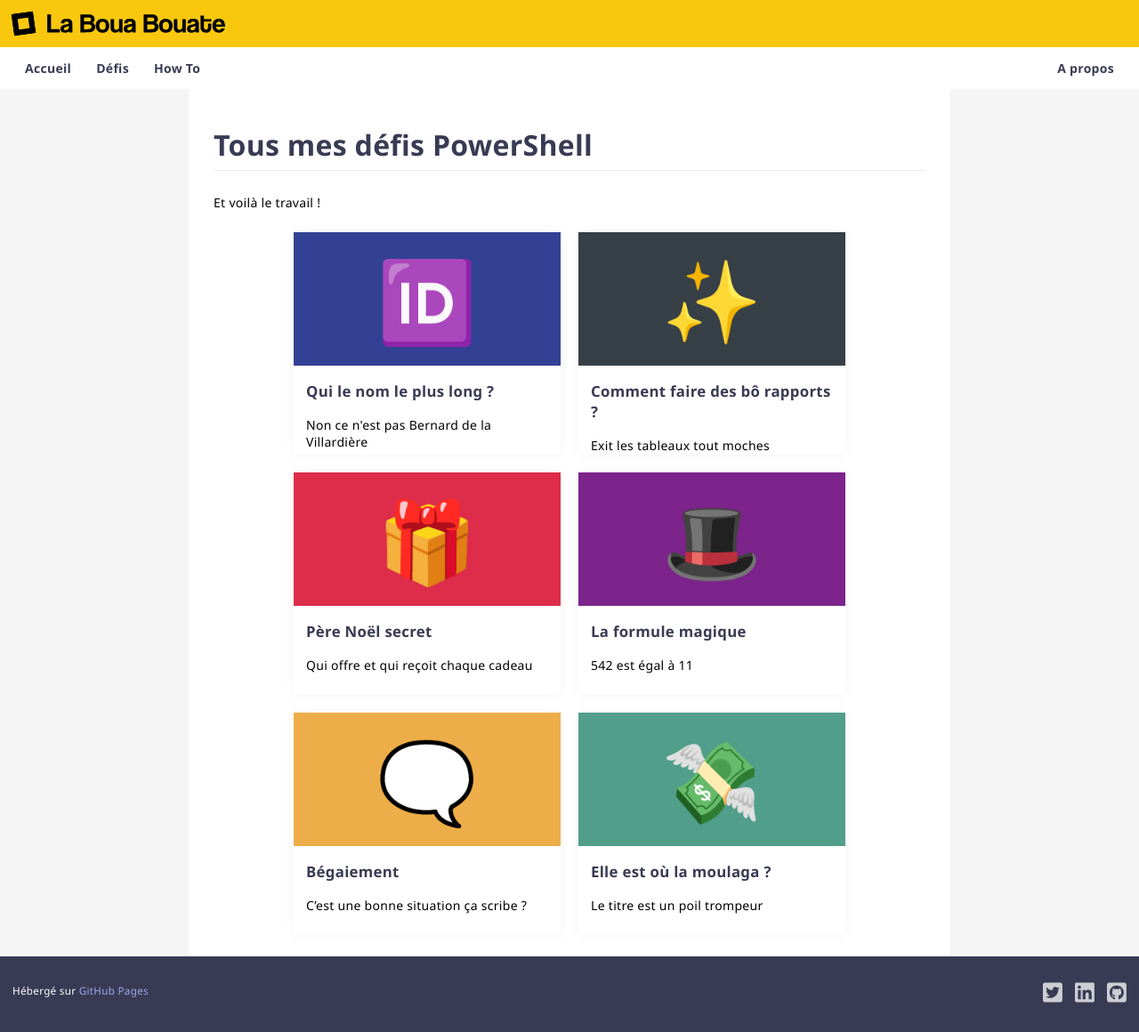
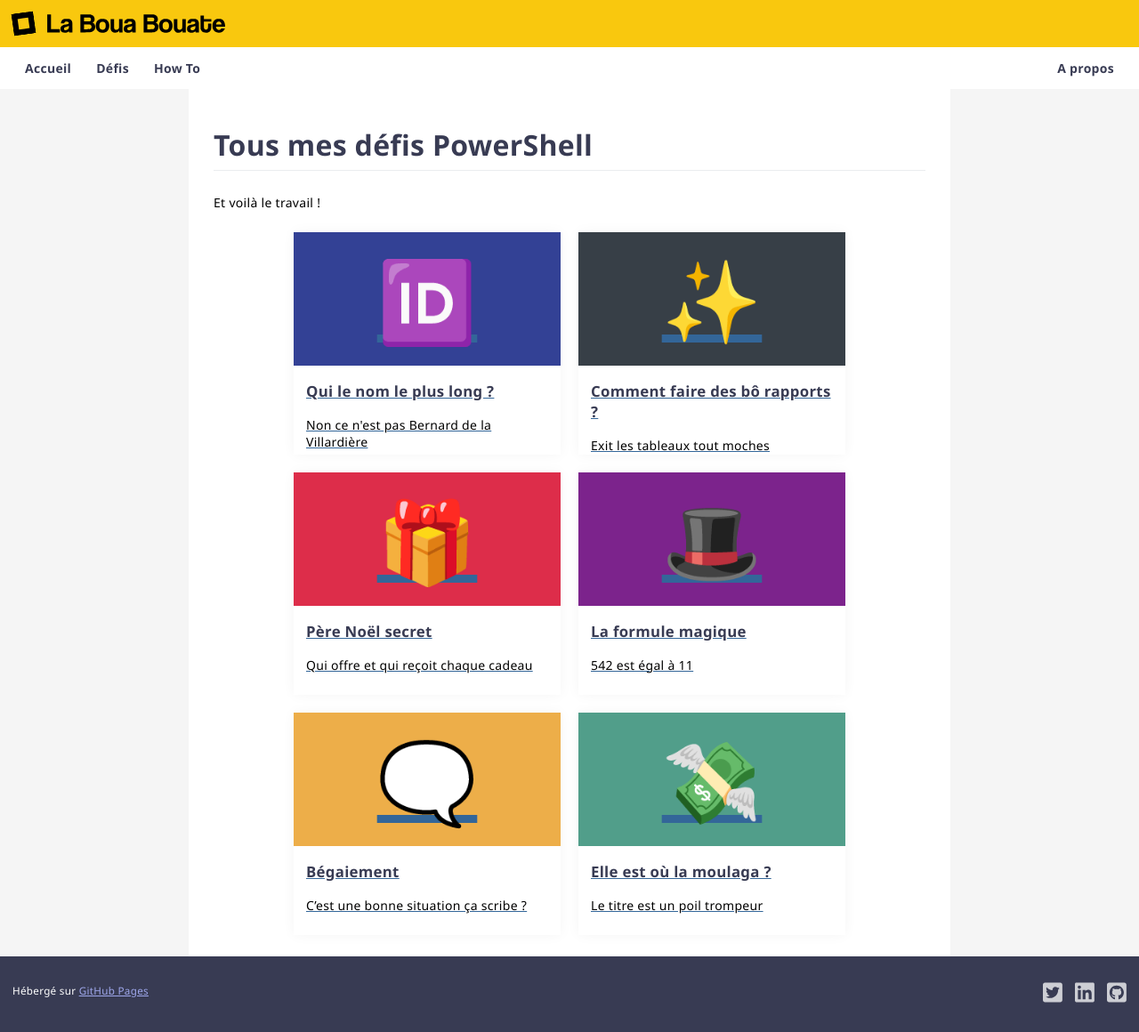
Before and after one commit to leobouard/leobouard.github.io, a Jekyll site: the page built from challenges.md, in a window 1280 px wide. Shown: the whole page at 89% size. Built offline with Jekyll 4.4.1, drawn with Linux system fonts in a browser that asks for light colours; our own code applies the rules of GitHub Pages for plain Markdown files.

Commit message:
Updating navbar underline

```diff
--- a/assets/css/style.scss
+++ b/assets/css/style.scss
@@ -71,14 +71,15 @@
     padding: 1em;
     float: left;
     text-decoration: none;
+    text-decoration-color: transparent;
+    transition: all 400ms ease-in-out;
 }
 
 nav a:hover {
     text-decoration: underline;
     text-decoration-color: #f9c80e;
-    background-color: #eaecef;
     text-underline-position: below;
-    text-underline-offset: 12px;
+    text-underline-offset: 10px;
     text-decoration-thickness: 3px;
 }
 
@@ -95,8 +96,6 @@
     padding-bottom: 1em;
     padding-left: 2em;
     padding-right: 2em;
-    margin-top: 1em;
-    margin-bottom: 1em;
     margin: auto;
     max-width: 800px;
     min-width: 500px;
@@ -107,7 +106,7 @@
     a {
         color: #336699;
         font-weight: 500;
-        text-decoration: none;
+        text-decoration: underline;
     }
 
     h1, h2, h3, h4, h5 {
```
